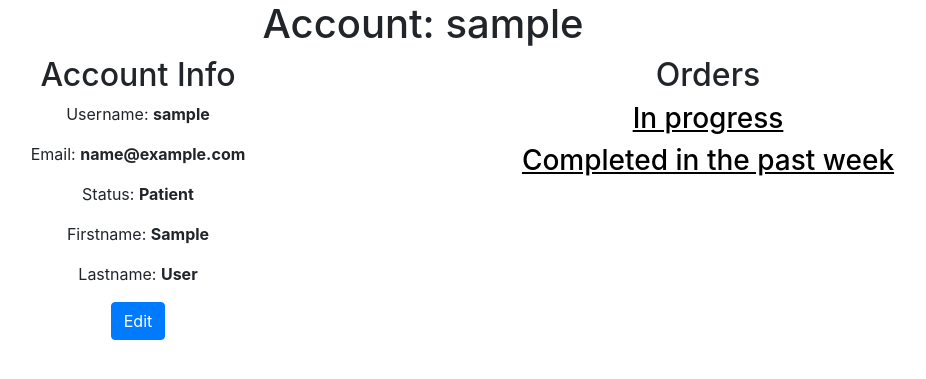
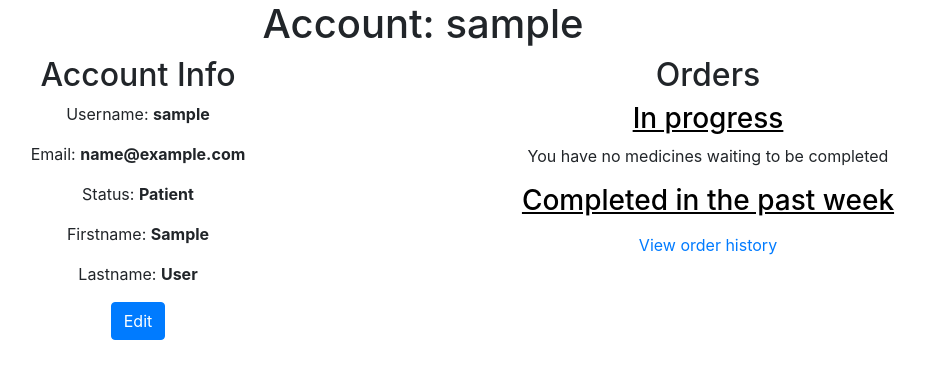
Before and after one commit to ProffD-17/Online-pharmacy, a Flask app: page /account in a window 1280 px wide, after a click on "In progress". Shown: the part 56-435 px from the top of the page, without its empty margins (217-1143 px from the left). Run offline with Flask 3, Linux system fonts and the light colour scheme; the visitor is signed in with stand-in values (Sample User, id 1); tables that the repository leaves empty hold one stand-in row (values such as "Sample post"); data that the repository does not hold is empty; some libraries are stand-ins or nearby versions.

Commit message:
completed template for showing user current and orders with in a week

```diff
--- a/templates/account.html
+++ b/templates/account.html
@@ -23,24 +23,36 @@
                         <h3>In progress</h3>
                     </a>
                     <div id="in-progress" class="collapse">
+                        {% if uncompleted_orders %}
                             {% for order in uncompleted_orders %}
                             <div class="card card-body">
                                 <p>Medicine: {{ order['name'] }}</p>
                                 <p>Ordered: {{ order['order_date'] }}</p>
                             </div>
                             {% endfor %}
+                        {% else %}
+                            <p>You have no medicines waiting to be completed</p>
+                        {% endif %}
                     </div>
                     <a class="underlined black-text" data-toggle="collapse" href="#recently-completed" role="button" aria-expanded="false" aria-controls="recently-completed">
                         <h3>Completed in the past week</h3>
                     </a>
                         <div class="collapse" id="recently-completed">
+                        {% if recently_completed_orders %}
                             {% for order in recently_completed_orders %}
                             <div class="card card-body">
                                 <p>Medicine: {{ order['name'] }}</p>
                                 <p>Completed: {{ order['completion_date'] }}</p>
                             </div>
                             {% endfor %}
+                        {% else %}
+                            <p>You have no orders completed in the past week.</p>
+                        {% endif %}
                         </div>
+                    <form action="/order_history" method="post">
+                        <input type="hidden" name="patient_id" value="{{ account_info['user_id'] }}">
+                        <button class="btn btn-link" type="submit">View order history</button>
+                    </form>
                 </div>
             </div>
         </div>
```
Also changed, not shown: 1 other file. Lines whose indentation alone changed are shown as unchanged.
